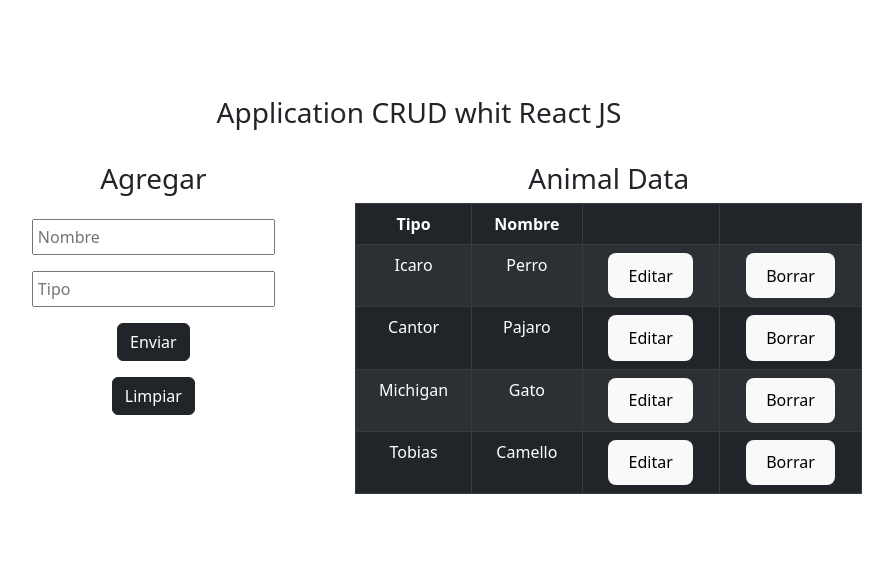
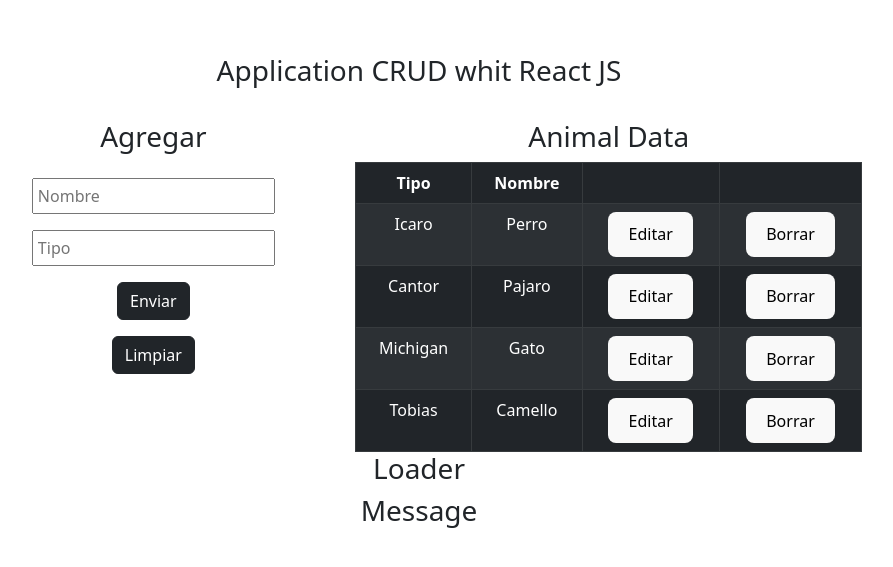
Before and after one commit to SantiagoPBustos/react-API, a React (Vite) app: page / in a window 1280 px wide. Shown: the part 105-672 px from the top of the page, without its empty margins (221-1114 px from the left). Built offline with nearby package versions, Linux system fonts and the light colour scheme; data requests are answered from the project's data file.

Commit message:
loaders and error message

```diff
--- a/src/components/CRUDAPI.jsx
+++ b/src/components/CRUDAPI.jsx
@@ -5,6 +5,8 @@ import Container from 'react-bootstrap/Container';
 import Row from 'react-bootstrap/Row';
 import Col from 'react-bootstrap/esm/Col';
 import { HelperHTTP } from '../helpers/helpHTTP';
+import Loader from './Loader';
+import ErrorMessage from './ErrorMessage';
 
 const APICrud = () => {
     const [dataBase, setDataBase] = useState([]);
@@ -63,6 +65,8 @@ const APICrud = () => {
                         setDataToEdit={setDataToEdit}
                         deleteData={deleteData} /></Col>
                 </Row>
+                <Loader/>
+                <ErrorMessage/>
             </Container>
         </>
     );
--- a/src/components/ErrorMessage.jsx
+++ b/src/components/ErrorMessage.jsx
@@ -1 +1,11 @@
-import React from 'react';
+import React from 'react'
+
+const ErrorMessage = () => {
+  return (
+    <div>
+        <h3>Message</h3>
+    </div>
+  )
+}
+
+export default ErrorMessage
--- a/src/components/Loader.jsx
+++ b/src/components/Loader.jsx
@@ -1 +1,11 @@
-import React from 'react';
+import React from 'react'
+
+const Loader = () => {
+  return (
+    <div>
+        <h3>Loader</h3>
+    </div>
+  )
+}
+
+export default Loader
```
